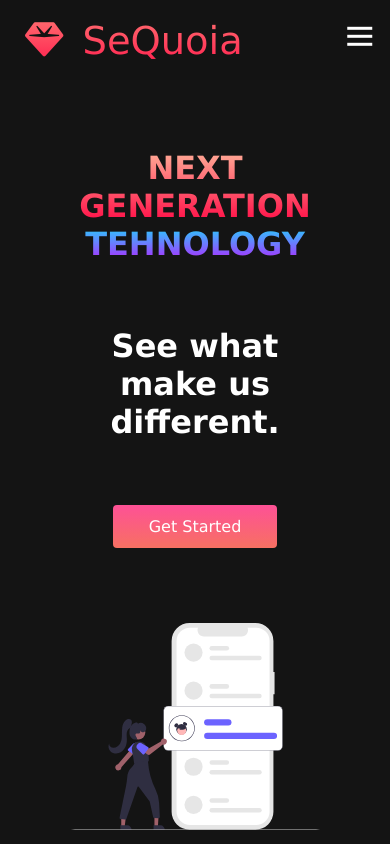
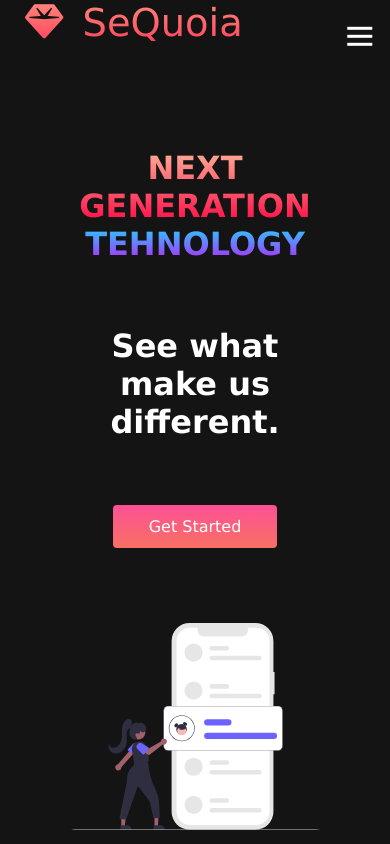
Before and after one commit to Jure944/SeQuoia, a plain HTML site: page index.html in a window 390 px wide. Shown: the top 844 px of the page. Drawn offline with Linux system fonts and the light colour scheme.

Commit message:
Update style.css

```diff
--- a/style.css
+++ b/style.css
@@ -348,8 +348,7 @@
     }
 
     #navbar_logo{
-        justify-items: center;
-        align-items: center;
+        display: block;
 }
 
 /*services*/
```
